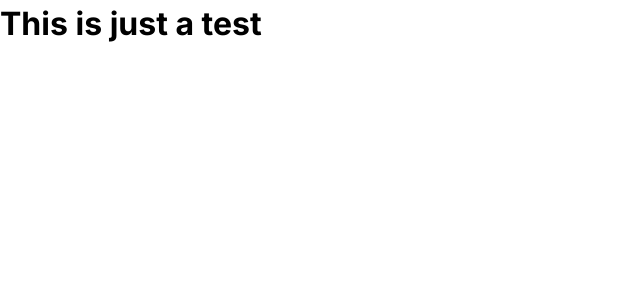
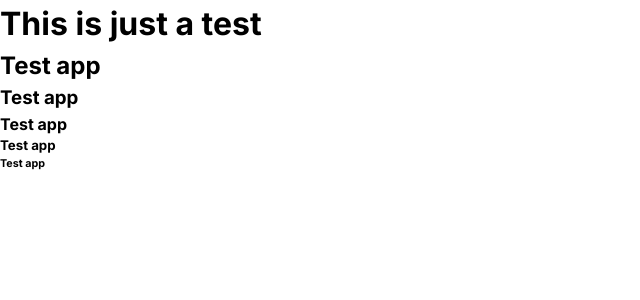
Before and after one commit to krs00/fs-todo, a React (Vite) app in the folder fs-todo-client/: page / in a window 1280 px wide. Shown: the top 300 px of the page, without its empty margins (0-640 px from the left). Built offline with nearby package versions, Linux system fonts and the light colour scheme.

Commit message:
add some dummy text

```diff
--- a/fs-todo-client/src/App.jsx
+++ b/fs-todo-client/src/App.jsx
@@ -3,6 +3,11 @@ function App() {
   return (
     <>
       <h1>This is just a test</h1>
+      <h2>Test app</h2>
+      <h3>Test app</h3>
+      <h4>Test app</h4>
+      <h5>Test app</h5>
+      <h6>Test app</h6>
     </>
   )
 }
```
